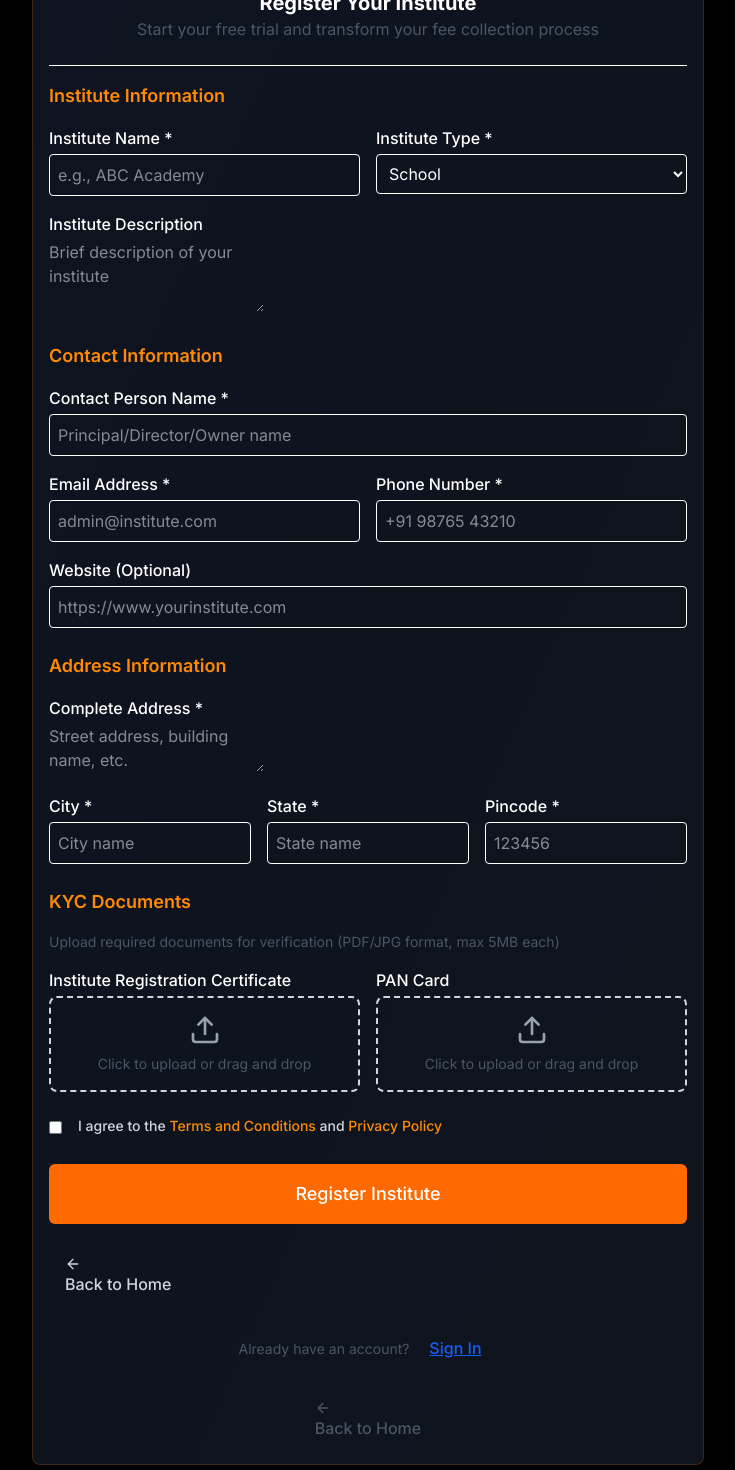
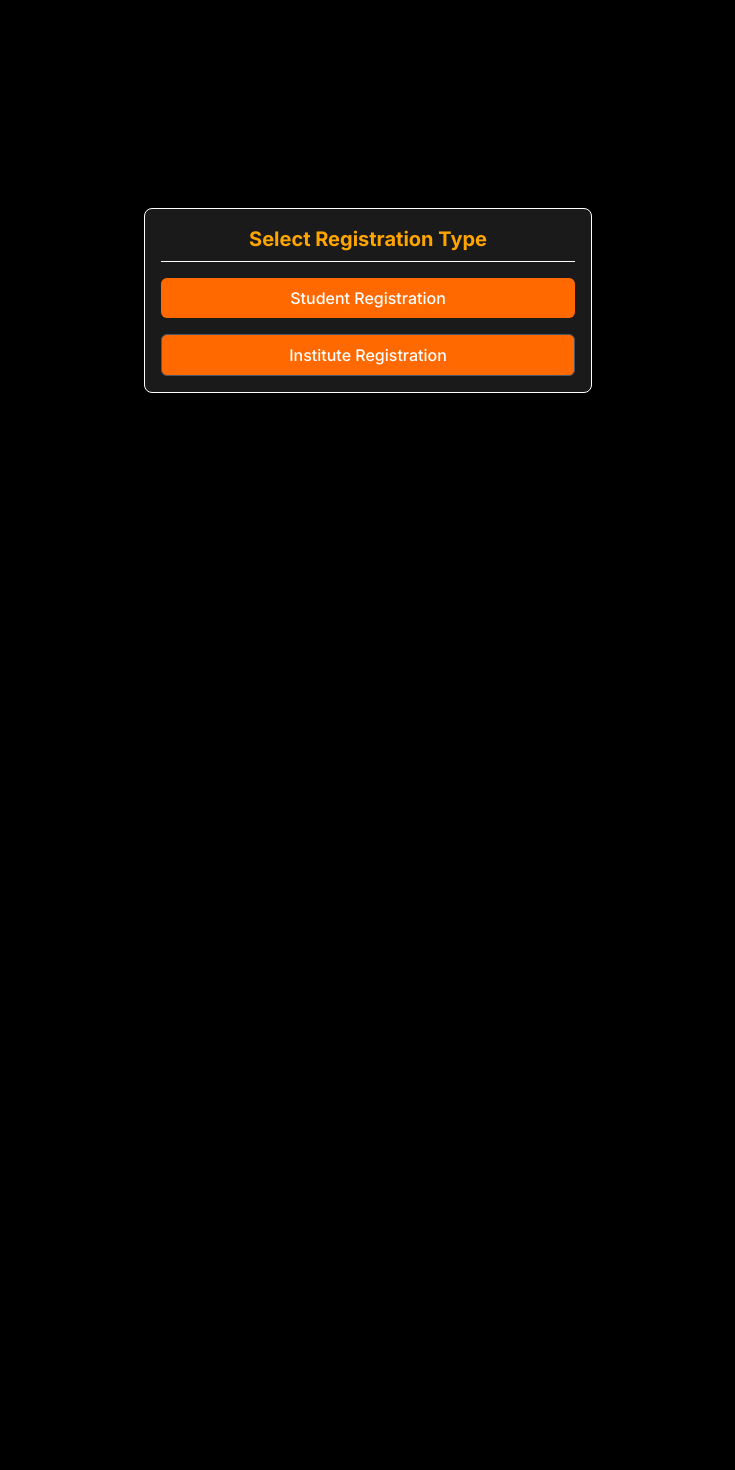
Before and after one commit to Techori/Learn2pay, a React (Vite) app: page /register in a window 1280 px wide. Shown: the part 100-1570 px from the top of the page, without its empty margins (272-1007 px from the left). After the commit the page ends 800 px from the top, so only its background shows below. Built offline with nearby package versions, Linux system fonts and the light colour scheme.

Commit message:
Update register.tsx

```diff
--- a/src/pages/register.tsx
+++ b/src/pages/register.tsx
@@ -1,321 +1,189 @@
-import React, { useState } from 'react';
-import { Button } from '../components/ui/button';
-import { Card, CardContent, CardDescription, CardHeader, CardTitle } from '../components/ui/card';
-import { Input } from '../components/ui/input';
-import { Label } from '../components/ui/label';
-import { Textarea } from '../components/ui/textarea';
-import { Select, SelectContent, SelectItem, SelectTrigger, SelectValue } from '../components/ui/select';
-import { Checkbox } from '../components/ui/checkbox';
-import { ArrowLeft, Upload } from 'lucide-react';
-import { useNavigate } from 'react-router-dom';
-import { useForm } from "react-hook-form"
-import { Form, FormField, FormItem, FormLabel, FormControl, FormMessage } from '../components/ui/form'
+import React, { useState } from "react";
+import { Button } from "../components/ui/button";
+import { Card, CardContent, CardHeader, CardTitle } from "../components/ui/card";
+import { Input } from "../components/ui/input";
+import { Label } from "../components/ui/label";
+import FileInput from "../components/ui/file-input";
+import { Select, SelectContent, SelectItem, SelectTrigger, SelectValue } from "../components/ui/select";
 
+const RegistrationPage = () => {
+  const [formType, setFormType] = useState<"student" | "institute" | null>(null);
+  const [submitted, setSubmitted] = useState(false);
+  const [instituteType, setInstituteType] = useState<string>("");
 
-const Register = () => {
-  const navigate = useNavigate();
-  const form = useForm({
-  defaultValues: {
-    instituteName: "",
-    instituteType: "",
-    description: "",
-    contactPerson: "",
-    email: "",
-    phone: "",
-    website: "",
-    address: "",
-    city: "",
-    state: "",
-    pincode: "",
-    agreeTerms: false,
-  }
-});
+  const handleFormSelection = (type: "student" | "institute") => {
+    setFormType(type);
+    setSubmitted(false);
+  };
 
-  const onSubmit = (data: any) => {
-    console.log(data)
-  }
+  const handleSubmit = (event: React.FormEvent) => {
+    event.preventDefault();
+    setSubmitted(true);
+  };
 
   return (
-    <div className="min-h-screen bg-black text-white py-8 px-4">
-      <div className="container mx-auto max-w-2xl">
-        <Card className="border border-orange-500/20 bg-gradient-to-br from-gray-900/80 to-gray-800/50 shadow-xl">
-          <CardHeader className="text-center pb-6">
-            <div className="flex items-center justify-center space-x-2 mb-4">
-
-<span className="font-bold">
-  <span className="text-orange-500">Learn2Pay</span>
-</span>
-            </div>
-            <CardTitle className="text-2xl text-white">Register Your Institute</CardTitle>
-            <CardDescription className="text-gray-300">
-              Start your free trial and transform your fee collection process
-            </CardDescription>
+    <div className="min-h-screen bg-black flex flex-col items-center justify-center">
+      {!formType && !submitted && (
+        <Card className="max-w-md w-full text-center bg-[#1A1A1A] text-white">
+          <CardHeader>
+            <CardTitle className="text-[#FFA500] text-2xl">
+              Select Registration Type
+            </CardTitle>
           </CardHeader>
           <CardContent>
-            <Form {...form}>
-              <form onSubmit={form.handleSubmit(onSubmit)} className="space-y-6">
-                {/* Institute Information */}
-                <div className="space-y-4">
-                  <h3 className="text-lg font-semibold text-orange-400">Institute Information</h3>
+            <Button
+              className="w-full bg-[#FFA500] text-black mb-4 hover:bg-orange-600"
+              onClick={() => handleFormSelection("student")}
+            >
+              Student Registration
+            </Button>
+            <Button
+              className="w-full bg-[#1A1A1A] text-white hover:bg-gray-800 border border-gray-600"
+              onClick={() => handleFormSelection("institute")}
+            >
+              Institute Registration
+            </Button>
+          </CardContent>
+        </Card>
+      )}
 
-                  <div className="grid grid-cols-1 md:grid-cols-2 gap-4">
-                    <div className="space-y-2">
-                      <Label htmlFor="instituteName">Institute Name *</Label>
+      {formType === "student" && !submitted && (
+        <Card className="max-w-lg w-full bg-[#1A1A1A] text-white">
+          <CardHeader>
+            <CardTitle className="text-[#FFA500]">Student Registration</CardTitle>
+          </CardHeader>
+          <CardContent>
+            <form onSubmit={handleSubmit} className="space-y-4">
+              <div>
+                <Label htmlFor="name">Name</Label>
+                <Input id="name" type="text" placeholder="Enter your name" required />
+              </div>
+              <div>
+                <Label htmlFor="class">Class</Label>
+                <Input id="class" type="text" placeholder="Enter your class" required />
+              </div>
+              <div>
+                <Label htmlFor="email">Email</Label>
+                <Input id="email" type="email" placeholder="Enter your email" required />
+              </div>
+              <div>
+                <Label htmlFor="contact">Contact</Label>
+                <Input id="contact" type="tel" placeholder="Enter your contact number" required />
+              </div>
+              <div>
+                <Label htmlFor="identity">Identity Proof (PAN Card)</Label>
+                <FileInput id="identity" required />
+              </div>
+              <Button className="w-full bg-orange-600 text-white hover:bg-orange-700" type="submit">
+                Submit
+              </Button>
+            </form>
+          </CardContent>
+        </Card>
+      )}
+
+      {formType === "institute" && !submitted && (
+        <Card className="max-w-lg w-full bg-[#1A1A1A] text-white">
+          <CardHeader>
+            <CardTitle className="text-[#FFA500]">Institute Registration</CardTitle>
+          </CardHeader>
+          <CardContent>
+            <form onSubmit={handleSubmit} className="space-y-4">
+              <div>
+                <Label htmlFor="institute-name">Institute Name</Label>
                 <Input
-                        id="instituteName"
-                        placeholder="e.g., ABC Academy"
-                        {...form.register('instituteName')}
+                  id="institute-name"
+                  type="text"
+                  placeholder="Enter institute name"
                   required
-
                 />
               </div>
-
-                    <div className="space-y-2">
-
-                      <FormField
-                        control={form.control}
-                        name="instituteType"
-                        rules={{ required: "Please select an institute type." }}
-                        render={({ field, fieldState }) => (
-                          <FormItem>
-                            <FormLabel>Institute Type *</FormLabel>
-                            <FormControl>
-                              <Select value={field.value} onValueChange={field.onChange}>
-                               <SelectTrigger className="bg-gray-900 border-gray-700 text-white placeholder-gray-400 focus:border-orange-500 focus:ring-orange-500">
-                                  <SelectValue>Select type</SelectValue>
+              <div>
+                <Label htmlFor="institute-type">Institute Type</Label>
+                <Select
+                  value={instituteType}
+                  onValueChange={setInstituteType}
+                >
+                  <SelectTrigger className="bg-gray-900 border-gray-700 text-white">
+                    <SelectValue>{instituteType ? instituteType : "Select type"}</SelectValue>
                   </SelectTrigger>
                   <SelectContent>
                     <SelectItem value="school">School</SelectItem>
                     <SelectItem value="coaching">Coaching Center</SelectItem>
-  <SelectItem value="gym">Gym/Fitness Center</SelectItem>
                     <SelectItem value="academy">Academy</SelectItem>
                     <SelectItem value="college">College</SelectItem>
                     <SelectItem value="other">Other</SelectItem>
                   </SelectContent>
                 </Select>
-                            </FormControl>
-                            <FormMessage />
-                          </FormItem>
-                        )}
+              </div>
+              <div>
+                <Label htmlFor="institute-address">Address</Label>
+                <Input
+                  id="institute-address"
+                  type="text"
+                  placeholder="Enter address"
+                  required
                 />
               </div>
-                  </div>
-
-                  <div className="space-y-2">
-                    <Label htmlFor="description">Institute Description</Label>
-                    <Textarea
-                      id="description"
-                      placeholder="Brief description of your institute"
-                      {...form.register('description')}
-                      rows={3}
-
+              <div>
+                <Label htmlFor="contact-person">Contact Person</Label>
+                <Input
+                  id="contact-person"
+                  type="text"
+                  placeholder="Enter contact person"
+                  required
                 />
               </div>
-                </div>
-
-                {/* Contact Information */}
-                <div className="space-y-4">
-                  <h3 className="text-lg font-semibold text-orange-400">Contact Information</h3>
-
-                  <div className="space-y-2">
-                    <Label htmlFor="contactPerson">Contact Person Name *</Label>
+              <div>
+                <Label htmlFor="institute-email">Email</Label>
                 <Input
-                      id="contactPerson"
-                      placeholder="Principal/Director/Owner name"
-                      {...form.register('contactPerson')}
+                  id="institute-email"
+                  type="email"
+                  placeholder="Enter email"
                   required
-
                 />
               </div>
-
-                  <div className="grid grid-cols-1 md:grid-cols-2 gap-4">
-                    <div className="space-y-2">
-                      <Label htmlFor="email">Email Address *</Label>
-                      <Input
-                        id="email"
-                        type="email"
-                        placeholder="admin@institute.com"
-                        {...form.register('email')}
-                        required
-
-                      />
+              <div>
+                <Label htmlFor="pan-card">PAN Card</Label>
+                <FileInput id="pan-card" required />
               </div>
-
-                    <div className="space-y-2">
-                      <Label htmlFor="phone">Phone Number *</Label>
-                      <Input
-                        id="phone"
-                        type="tel"
-                        placeholder="+91 98765 43210"
-                        {...form.register('phone')}
-                        required
-
-                      />
+              <div>
+                <Label htmlFor="registration-id">Institute Registration ID</Label>
+                <FileInput id="registration-id" required />
               </div>
-                  </div>
-
-                  <div className="space-y-2">
-                    <Label htmlFor="website">Website (Optional)</Label>
-                    <Input
-                      id="website"
-                      type="url"
-                      placeholder="https://www.yourinstitute.com"
-                      {...form.register('website')}
-
-                    />
-                  </div>
-                </div>
-
-                {/* Address Information */}
-                <div className="space-y-4">
-                  <h3 className="text-lg font-semibold text-orange-400">Address Information</h3>
-
-                  <div className="space-y-2">
-                    <Label htmlFor="address">Complete Address *</Label>
-                    <Textarea
-                      id="address"
-                      placeholder="Street address, building name, etc."
-                      {...form.register('address')}
-                      required
-                      rows={2}
-
-                    />
-                  </div>
-
-                  <div className="grid grid-cols-1 md:grid-cols-3 gap-4">
-                    <div className="space-y-2">
-                      <Label htmlFor="city">City *</Label>
-                      <Input
-                        id="city"
-                        placeholder="City name"
-                        {...form.register('city')}
-                        required
-
-                      />
-                    </div>
-
-                    <div className="space-y-2">
-                      <Label htmlFor="state">State *</Label>
-                      <Input
-                        id="state"
-                        placeholder="State name"
-                        {...form.register('state')}
-                        required
-
-                      />
-                    </div>
-
-                    <div className="space-y-2">
-                      <Label htmlFor="pincode">Pincode *</Label>
-                      <Input
-                        id="pincode"
-                        placeholder="123456"
-                        {...form.register('pincode')}
-                        required
-
-                      />
-                    </div>
-                  </div>
-                </div>
-
-                {/* KYC Documents */}
-                <div className="space-y-4">
-                  <h3 className="text-lg font-semibold text-orange-400">KYC Documents</h3>
-                  <p className="text-sm text-gray-600">
-                    Upload required documents for verification (PDF/JPG format, max 5MB each)
-                  </p>
-
-                  <div className="grid grid-cols-1 md:grid-cols-2 gap-4">
-                    <div className="space-y-2">
-                      <Label>Institute Registration Certificate</Label>
-                      <div className="border-2 border-dashed border-gray-300 rounded-lg p-4 text-center hover:border-blue-400 transition-colors cursor-pointer">
-                        <Upload className="h-8 w-8 mx-auto text-gray-400 mb-2" />
-                        <p className="text-sm text-gray-600">Click to upload or drag and drop</p>
-                      </div>
-                    </div>
-
-                    <div className="space-y-2">
-                      <Label>PAN Card</Label>
-                      <div className="border-2 border-dashed border-gray-300 rounded-lg p-4 text-center hover:border-blue-400 transition-colors cursor-pointer">
-                        <Upload className="h-8 w-8 mx-auto text-gray-400 mb-2" />
-                        <p className="text-sm text-gray-600">Click to upload or drag and drop</p>
-                      </div>
-                    </div>
-                  </div>
-                </div>
-
-                {/* Terms and Conditions */}
-                <div className="flex items-center space-x-2">
-                  <FormField
-                    control={form.control}
-                    name="agreeTerms"
-                    rules={{ required: "You must agree to terms." }}
-                    render={({ field, fieldState }) => (
-                      <FormItem>
-                        <FormControl>
-                          <Checkbox
-                            checked={field.value}
-                            onChange={field.onChange}
-                          />
-                        </FormControl>
-                        <FormMessage />
-                      </FormItem>
-                    )}
-                  />
-                  <Label htmlFor="agreeTerms" className="text-sm leading-5 text-gray-300">
-                    I agree to the{' '}
-                    <a href="#" className="text-orange-400 hover:underline">Terms and Conditions</a>
-                    {' '}and{' '}
-                    <a href="#" className="text-orange-400 hover:underline">Privacy Policy</a>
-                  </Label>
-                </div>
-
               <Button
+                className="w-full bg-[#FFA500] text-black hover:bg-orange-600"
                 type="submit"
-                  className="w-full bg-orange-500 hover:bg-orange-600 text-white"
-                  size="lg"
               >
-                  Register Institute
-                </Button>
-                <Button
-                  variant="ghost"
-                  onClick={() => navigate('/')}
-                  className="text-gray-300 hover:text-orange-500"
-                >
-                  <ArrowLeft className="h-4 w-4 mr-2" />
-                  Back to Home
+                Submit
               </Button>
             </form>
-
-              <div className="mt-6 text-center">
-                <p className="text-sm text-gray-600">
-                  Already have an account?{' '}
-                  <Button
-                    variant="link"
-                    className="p-0 h-auto text-blue-600"
-                    onClick={() => navigate('/login')}
-                  >
-                    Sign In
-                  </Button>
-                </p>
-              </div>
-            </Form>
-
-            <div className="mt-6 text-center">
-              <Button
-                variant="ghost"
-                onClick={() => navigate('/')}
-                className="text-gray-600"
-              >
-                <ArrowLeft className="h-4 w-4 mr-2" />
-                Back to Home
-              </Button>
-            </div>
           </CardContent>
         </Card>
-      </div>
+      )}
+
+      {submitted && (
+        <Card className="max-w-md w-full text-center bg-[#1A1A1A] text-white">
+          <CardHeader>
+            <CardTitle className="text-green-500 text-2xl">
+              Registration Successful!
+            </CardTitle>
+          </CardHeader>
+          <CardContent>
+            <p className="text-gray-300">
+              Thank you for registering. We will process your application shortly.
+            </p>
+            <Button
+              className="mt-4 bg-[#FFA500] text-black hover:bg-orange-600"
+              onClick={() => setFormType(null)}
+            >
+              Go Back
+            </Button>
+          </CardContent>
+        </Card>
+      )}
     </div>
   );
-}
+};
 
-export default Register
+export default RegistrationPage;
```
Lines whose indentation alone changed are shown as unchanged.
